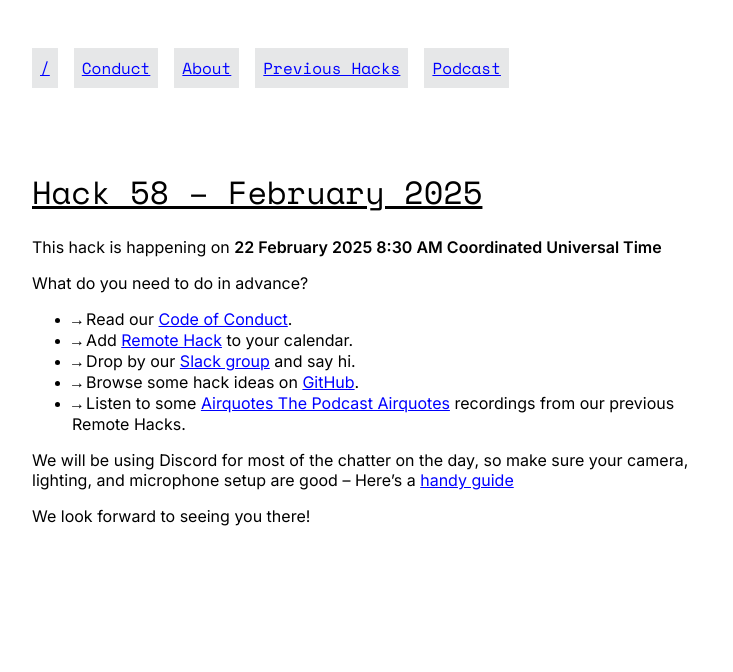
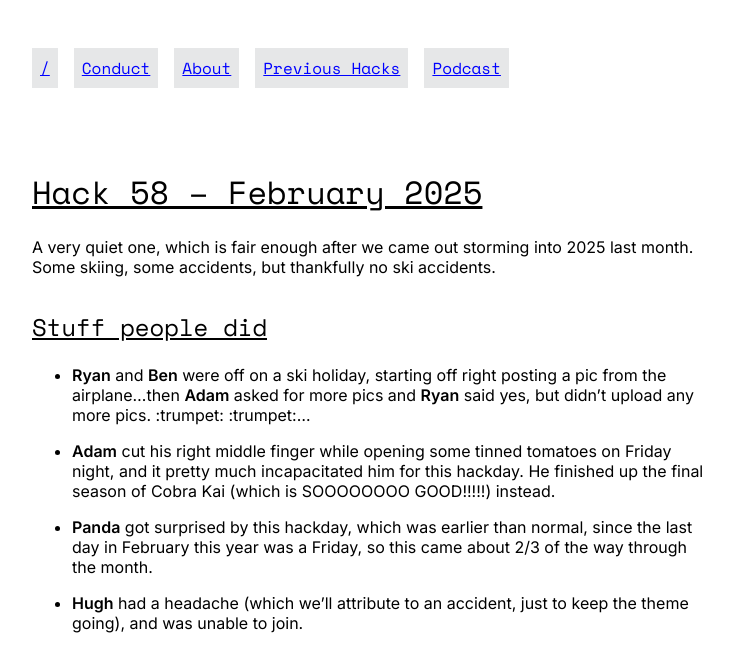
Before and after one commit to remotehack/remotehack.github.io, a Jekyll site: the page built from _hacks/58.md, in a window 1280 px wide. Shown: the top 672 px of the page, without its empty margins (272-1005 px from the left). Built offline with Jekyll 4.4.1, drawn with Linux system fonts in a browser that asks for light colours.

Commit message:
add feb 2025 writeup

```diff
--- a/_hacks/58.md
+++ b/_hacks/58.md
@@ -1,5 +1,16 @@
 ---
 hack_number: 58
 date: 2025-02-22
-upcoming: true
 ---
+
+A very quiet one, which is fair enough after we came out storming into 2025 last month. Some skiing, some accidents, but thankfully no ski accidents.
+
+## Stuff people did
+
+-   **Ryan** and **Ben** were off on a ski holiday, starting off right posting a pic from the airplane...then **Adam** asked for more pics and **Ryan** said yes, but didn't upload any more pics. :trumpet: :trumpet:...
+
+-   **Adam** cut his right middle finger while opening some tinned tomatoes on Friday night, and it pretty much incapacitated him for this hackday. He finished up the final season of Cobra Kai (which is SOOOOOOOO GOOD!!!!!) instead.
+
+-   **Panda** got surprised by this hackday, which was earlier than normal, since the last day in February this year was a Friday, so this came about 2/3 of the way through the month.
+
+-   **Hugh** had a headache (which we'll attribute to an accident, just to keep the theme going), and was unable to join.
```
